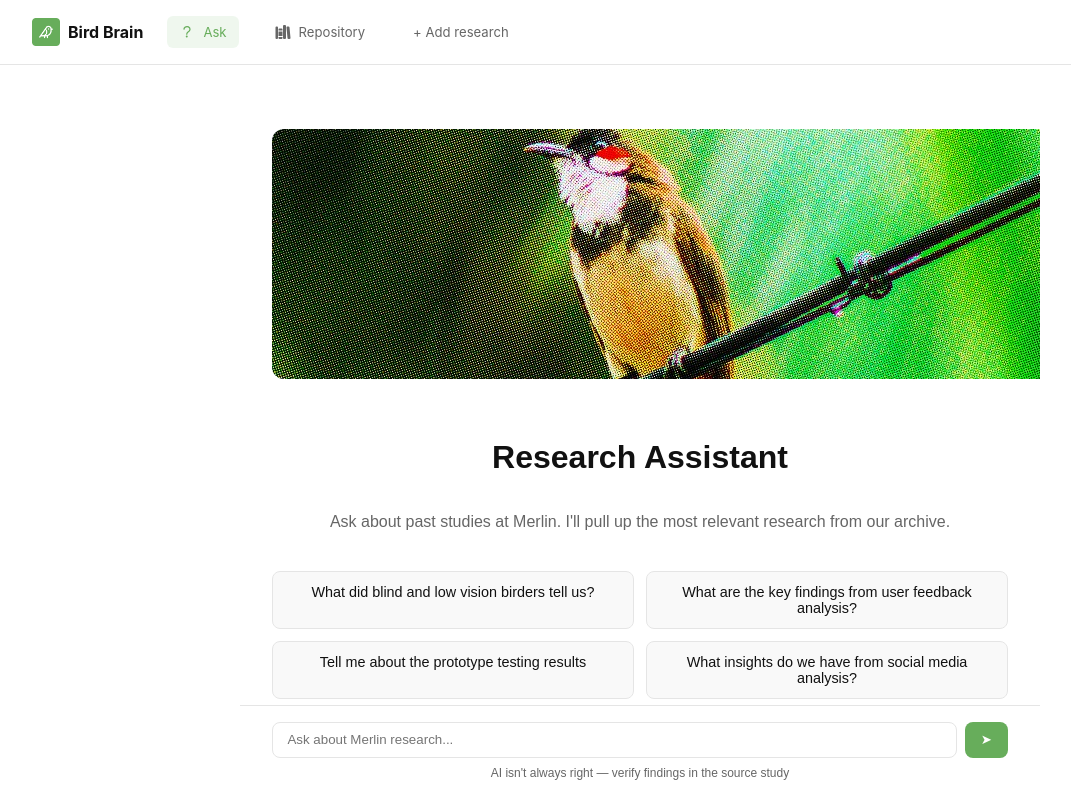
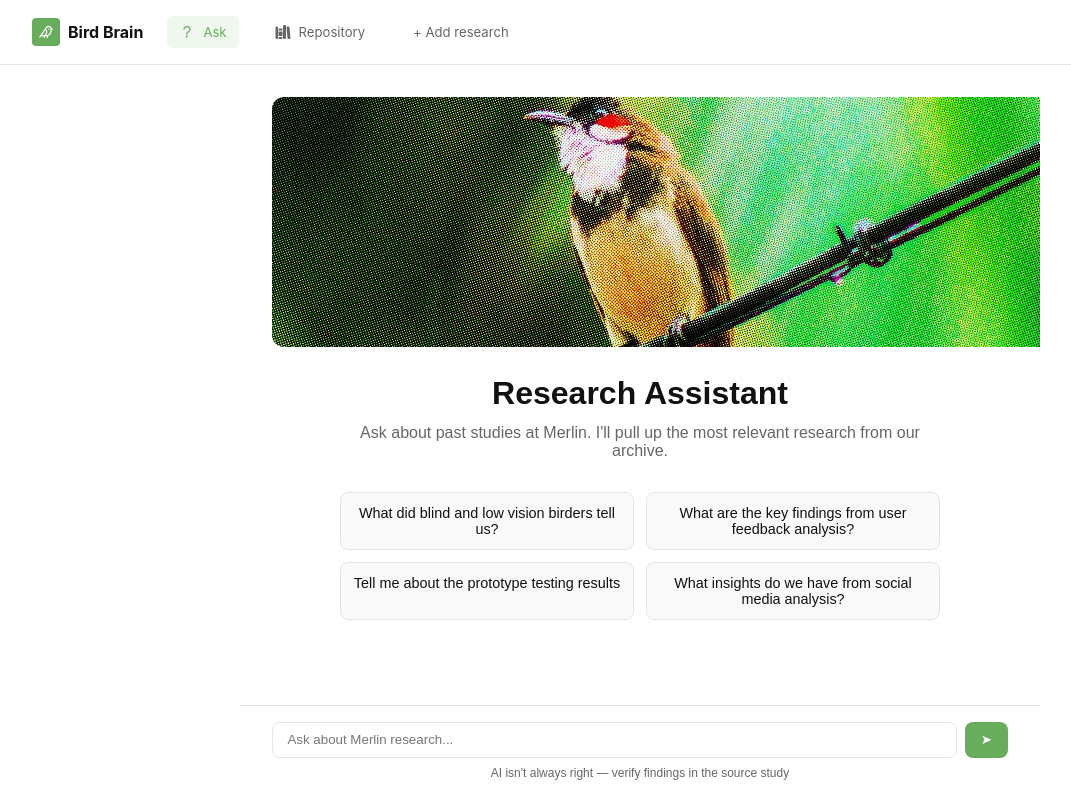
Before and after one commit to JaxLabs/bird-brain, a Next.js app in the folder frontend/: page /ask in a window 1280 px wide. Shown: the whole page, without its empty margins (0-1071 px from the left). Built offline with nearby package versions, Linux system fonts and the light colour scheme; a web font is replaced by a local one.

Commit message:
Fix spacing and remove image corner rounding
- Remove border radius from image completely
- Adjust margins between title, description, and buttons
- Constrain content width for consistency
- Tighten overall spacing

Co-Authored-By: Claude Haiku 4.5 <noreply@anthropic.com>

```diff
--- a/frontend/app/ask/page.tsx
+++ b/frontend/app/ask/page.tsx
@@ -104,15 +104,15 @@ export default function Ask() {
         <div style={{ flex: 1, overflowY: "auto", padding: "2rem" }}>
           {!started ? (
             // Landing state
-            <div style={{ display: "flex", flexDirection: "column", alignItems: "center", textAlign: "center", marginTop: "2rem" }}>
-              <div style={{ width: "100%", marginBottom: "2rem", maxWidth: "100%" }}>
-                <BirdImage alt="Bird photo" width={800} height={250} style={{ width: "100%", height: "auto", objectFit: "contain", borderRadius: "0 4px 4px 0" }} />
+            <div style={{ display: "flex", flexDirection: "column", alignItems: "center", textAlign: "center" }}>
+              <div style={{ width: "100%", marginBottom: "1.5rem" }}>
+                <BirdImage alt="Bird photo" width={800} height={250} style={{ width: "100%", height: "auto", objectFit: "contain" }} />
               </div>
-              <h1 style={{ marginTop: "1.5rem", color: "var(--color-text)" }}>Research Assistant</h1>
-              <p style={{ color: "var(--color-text-muted)" }}>
+              <h1 style={{ margin: "0 0 0.75rem 0", color: "var(--color-text)", fontSize: "2rem" }}>Research Assistant</h1>
+              <p style={{ color: "var(--color-text-muted)", margin: "0 0 2rem 0", maxWidth: "600px" }}>
                 Ask about past studies at Merlin. I'll pull up the most relevant research from our archive.
               </p>
-              <div style={{ display: "grid", gridTemplateColumns: "1fr 1fr", gap: "0.75rem", width: "100%", marginTop: "1.5rem" }}>
+              <div style={{ display: "grid", gridTemplateColumns: "1fr 1fr", gap: "0.75rem", width: "100%", maxWidth: "600px" }}>
                 {SUGGESTED_PROMPTS.map((p) => (
                   <div
                     key={p}
```
